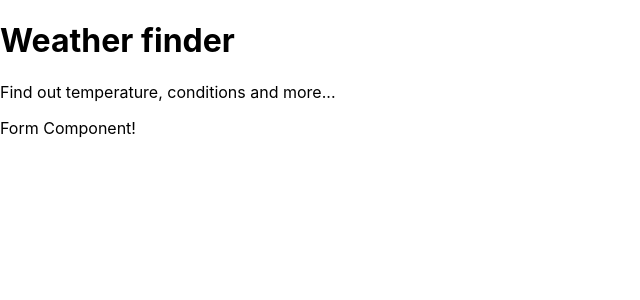
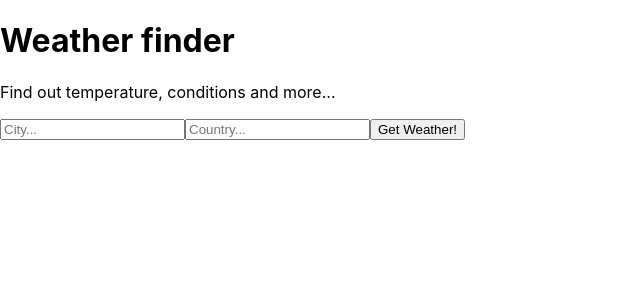
Before and after one commit to shoaib-zaheer/weather-app, a React (Create React App) app: page / in a window 1280 px wide. Shown: the top 300 px of the page, without its empty margins (0-640 px from the left). Built offline with nearby package versions, Linux system fonts and the light colour scheme.

Commit message:
update form and button

```diff
--- a/src/components/Form.js
+++ b/src/components/Form.js
@@ -3,9 +3,11 @@ import React from 'react';
 class Form extends React.Component{
   render(){
     return(
-      <div>
-        Form Component!
-      </div>
+      <form>
+        <input type="text" name="city" placeholder="City..." />
+        <input type="text" name="country" placeholder="Country..." />
+          <button>Get Weather!</button>
+      </form>
     );
   }
 }
```
